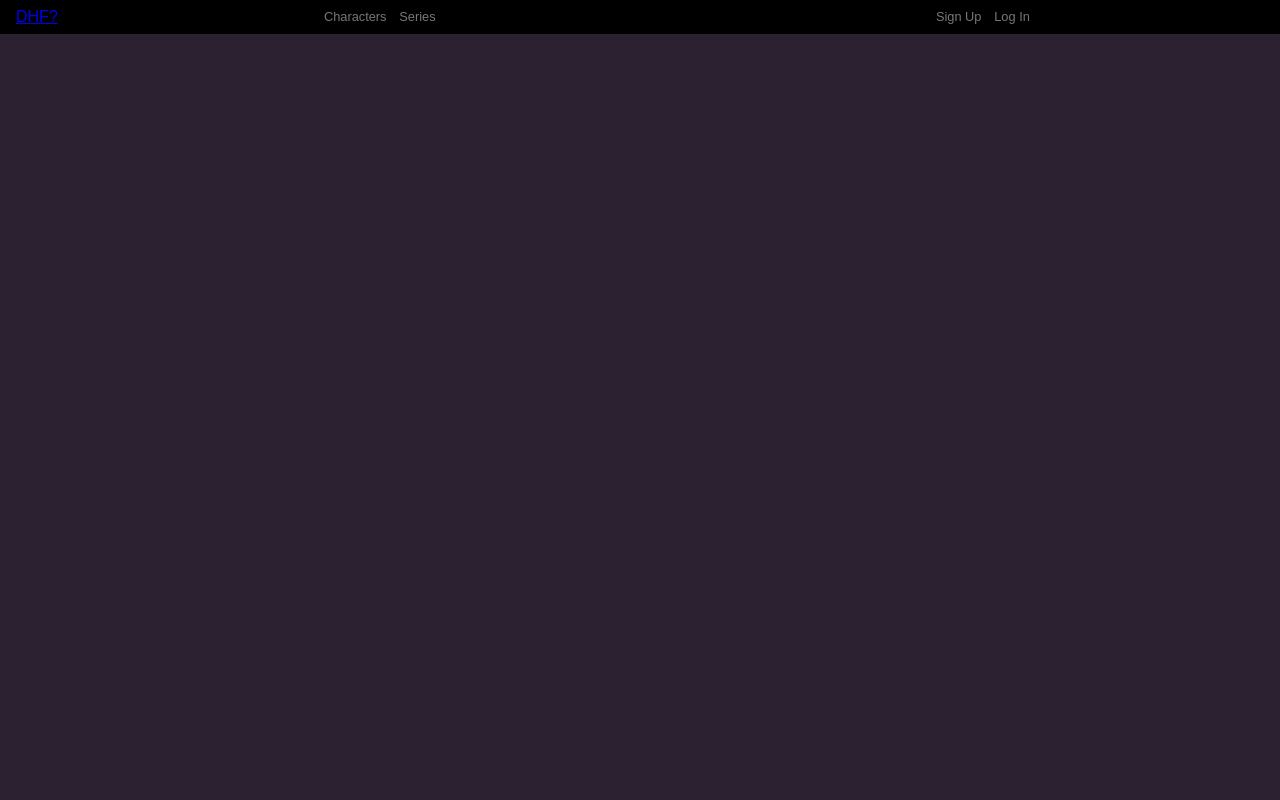
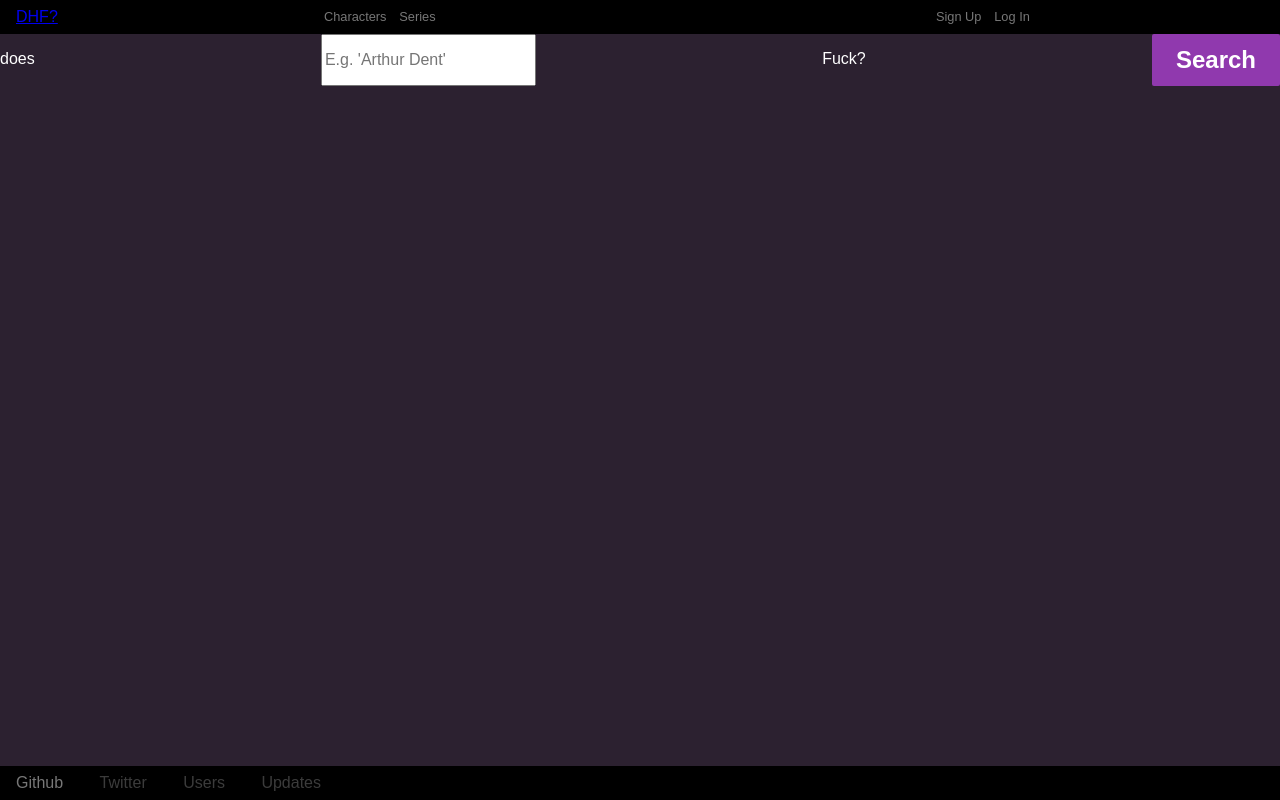
Before and after one commit to ctiller15/dhf-website, a Django app: a page that uses dhf_website/users/templates/base.html in a window 1280 px wide. Run offline with Django 3.2, Linux system fonts and the light colour scheme; data that the repository does not hold is empty; parts of the project's set-up code (start-up, migrations or seed data) failed here and were passed over; some libraries are stand-ins or nearby versions.

Commit message:
Add search form all pages besides home page

```diff
--- a/dhf_website/search/views.py
+++ b/dhf_website/search/views.py
@@ -23,7 +23,7 @@ def search_character(request, term):
 
 def home(request):
     form = SearchForm()
-    return render(request, "home.html", {'form': form })
+    return render(request, "home.html", {'form': form, 'extra': { 'hide_search_bar': True} })
 
 def search(request):
 
--- a/dhf_website/static/css/main.css
+++ b/dhf_website/static/css/main.css
@@ -9,6 +9,12 @@ body {
 	--nav-bg-color: #000000;
 	background-color: var(--main-bg-color);
 	color: var(--main-text-color);
+	display: flex;
+	flex-direction: column;
+}
+
+.body-content {
+	flex-grow: 1;
 	display: flex;
 	flex-direction: column;
 }
@@ -65,3 +71,12 @@ body {
 	background-color: var(--main-button-color);
 	color: var(--main-text-color);
 }
+
+.search-bar {
+	display: flex;
+	justify-content: space-between;
+}
+
+.footer {
+	background-color: var(--nav-bg-color);
+}
--- a/dhf_website/users/templates/base.html
+++ b/dhf_website/users/templates/base.html
@@ -4,31 +4,98 @@
 	<head>
 		<meta charset="utf-8">
 		<title>Does He fuck?</title>
-		<meta name="viewport" content="width=device-width, initial-scale=1.0">
-		<link rel="stylesheet" href="https://unpkg.com/purecss@2.0.5/build/pure-min.css" integrity="sha384-LTIDeidl25h2dPxrB2Ekgc9c7sEC3CWGM6HeFmuDNUjX76Ert4Z4IY714dhZHPLd" crossorigin="anonymous">
+		<meta
+			name="viewport"
+			content="width=device-width, initial-scale=1.0">
+		<link
+			rel="stylesheet"
+			href="https://unpkg.com/purecss@2.0.5/build/pure-min.css"
+			integrity="sha384-LTIDeidl25h2dPxrB2Ekgc9c7sEC3CWGM6HeFmuDNUjX76Ert4Z4IY714dhZHPLd"
+			crossorigin="anonymous">
 		{% load static %}
-		<link rel="stylesheet" type="text/css" href="{% static "css/main.css" %}"/>
+		<link
+			rel="stylesheet"
+			type="text/css"
+			href="{% static "css/main.css" %}"/>
 	</head>
 
+	<body>
 		<nav class="pure-menu pure-menu-horizontal navbar">
 			<section class="pure-menu-heading">
 				<a href="{% url 'home' %}">DHF?</a>
 			</section>
 			<section class="pure-menu-list navbar-groups">
 				<section class="pure-menu-item pure-menu-list navbar-group">
-				<a class="pure-menu-link" href="{% url 'character_list' %}">Characters</a>
-				<a class="pure-menu-link" href="{% url 'series_list' %}">Series</a>
+					<a
+						class="pure-menu-link"
+						href="{% url 'character_list' %}">Characters</a>
+					<a
+						class="pure-menu-link"
+						href="{% url 'series_list' %}">Series</a>
 				</section>
 				<section class="pure-menu-item pure-menu-list navbar-group">
-				<a class="pure-menu-link" href="{% url 'register' %}">Sign Up</a>
-				<a class="pure-menu-link" href="{% url 'login' %}">Log In</a>
+					<a
+						class="pure-menu-link"
+						href="{% url 'register' %}">Sign Up</a>
+					<a
+						class="pure-menu-link"
+						href="{% url 'login' %}">Log In</a>
 				</section>
 			</section>
 		</nav>
 
-	<body>
+		<section class="body-content">
+			{% if not extra.hide_search_bar %}
+				<form
+					action="/search"
+					method="get"
+					class="search-bar">
+
+					<p>does</p>
+
+					<input
+						type="text"
+						name="search_term"
+						placeholder="E.g. 'Arthur Dent'"
+						maxLength="100"/>
+
+					<p>Fuck?</p>
+
+					<input class="pure-button home-search-button"
+						type="submit"
+						value="Search">
+				</form>
+			{% endif %}
+
 			{% block content %}
 			{% endblock %}
+		</section>
+
+		<nav class="footer pure-menu pure-menu-horizontal">
+			<ul class="pure-menu-list">
+				<li class="pure-menu-item">
+					<a
+						href="#"
+						class="pure-menu-link">Github</a>
+				</li>
+				<li class="pure-menu-item pure-menu-disabled">
+					<a
+						href="#"
+						class="pure-menu-link">Twitter</a>
+				</li>
+				<li class="pure-menu-item pure-menu-disabled">
+					<a
+						href="#"
+						class="pure-menu-link">Users</a>
+				</li>
+				<li class="pure-menu-item pure-menu-disabled">
+					<a
+						href="#"
+						class="pure-menu-link">Updates</a>
+				</li>
+			</ul>
+		</nav>
 	</body>
 
+
 </html>
```
Lines whose indentation alone changed are shown as unchanged.
